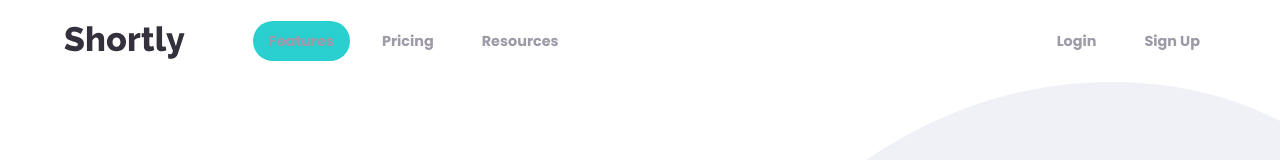
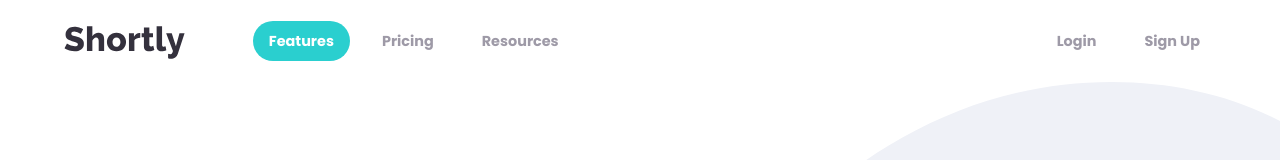
Before and after one commit to RxKachi/url-shortener, a React (Create React App) app: page / in a window 1280 px wide. In both pictures the pointer is over the item "Features". Shown: the top 160 px of the page. Built offline with nearby package versions, Linux system fonts and the light colour scheme.

Commit message:
code refactoring - deletion of package-lock.json to prevent conflict with yarn.lock

```diff
--- a/src/sass/nav.scss
+++ b/src/sass/nav.scss
@@ -103,6 +103,10 @@
                     &:hover{
                         background:$primary-color-light;
                         border-radius: 2rem;
+
+                        @media screen and (min-width: 769px){
+                            color: white;
+                        }
                     }
                 }
             }
```
Also changed, not shown: 1 other file (tests, documents, lock files or other folders).
